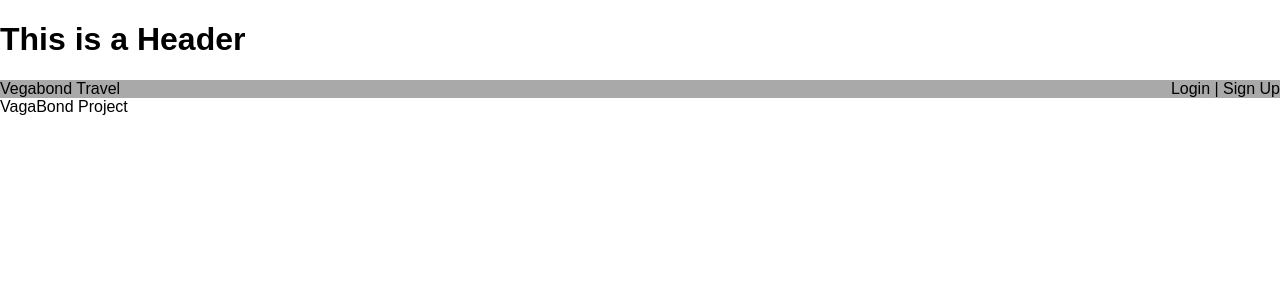
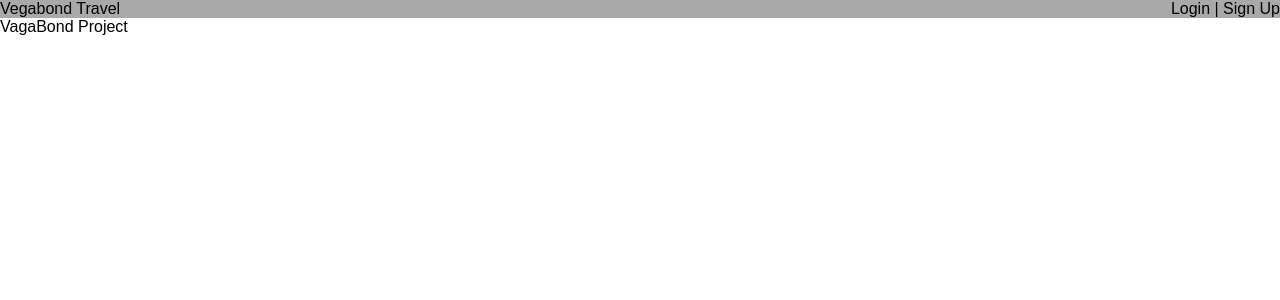
Before and after one commit to tch180/vagabond-project-, a React (Create React App) app in the folder client/: page / in a window 1280 px wide. Shown: the top 300 px of the page. Built offline with nearby package versions, Linux system fonts and the light colour scheme.

Commit message:
ready for commit

```diff
--- a/client/src/App.js
+++ b/client/src/App.js
@@ -3,14 +3,13 @@ import { BrowserRouter as Router, Route, Switch, Link } from 'react-router-dom'
 
 import Home from './components/Home/Home'
 import NavBar from './components/BoilerPlate/NavBar'
-import Header from './components/BoilerPlate/Header'
 
 class App extends Component {
   render() {
     return (
       <Router>
         <div>
-          <Header />
+
           <NavBar />
           <Switch>
             <Route exact path="/" component={Home} />
```
